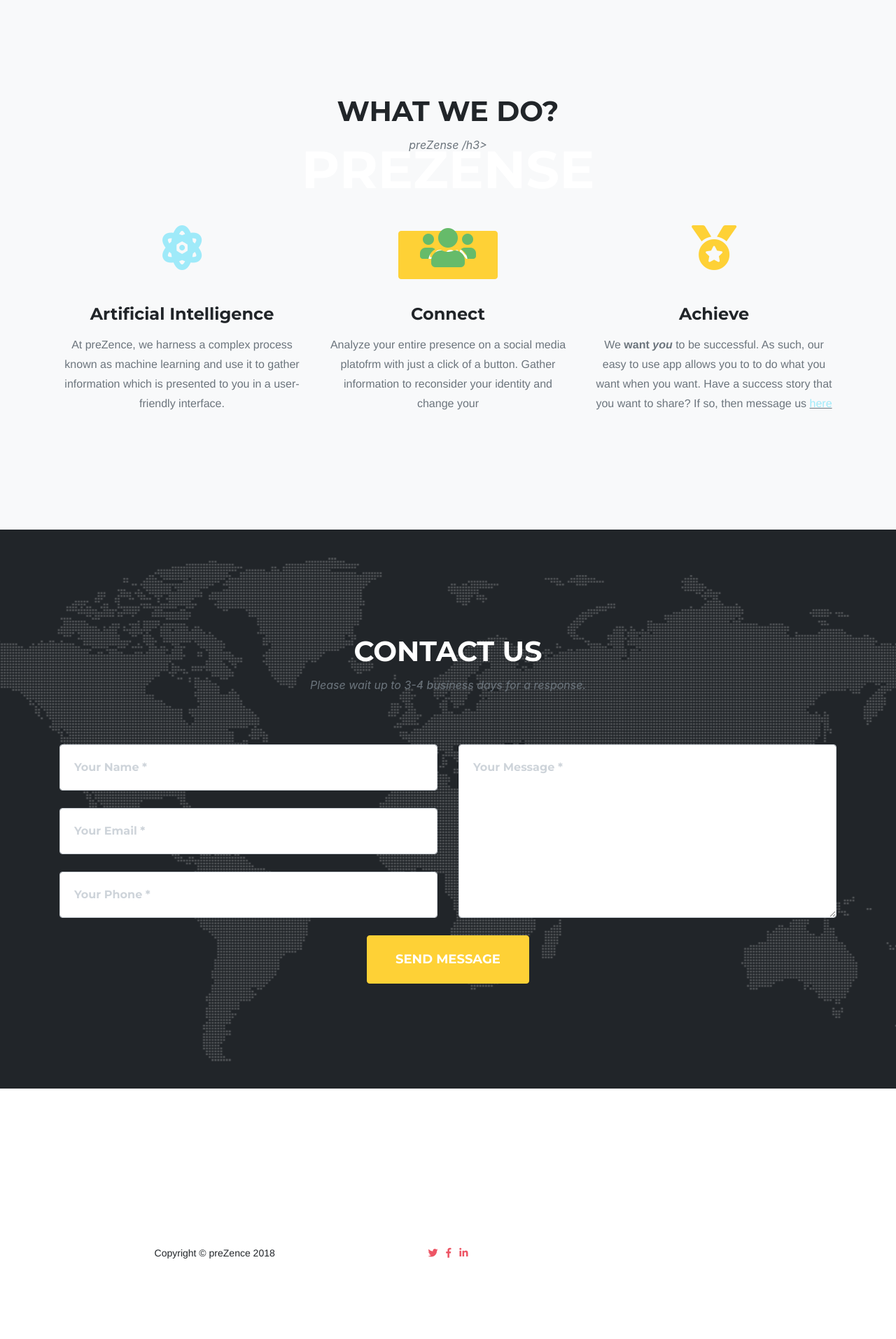
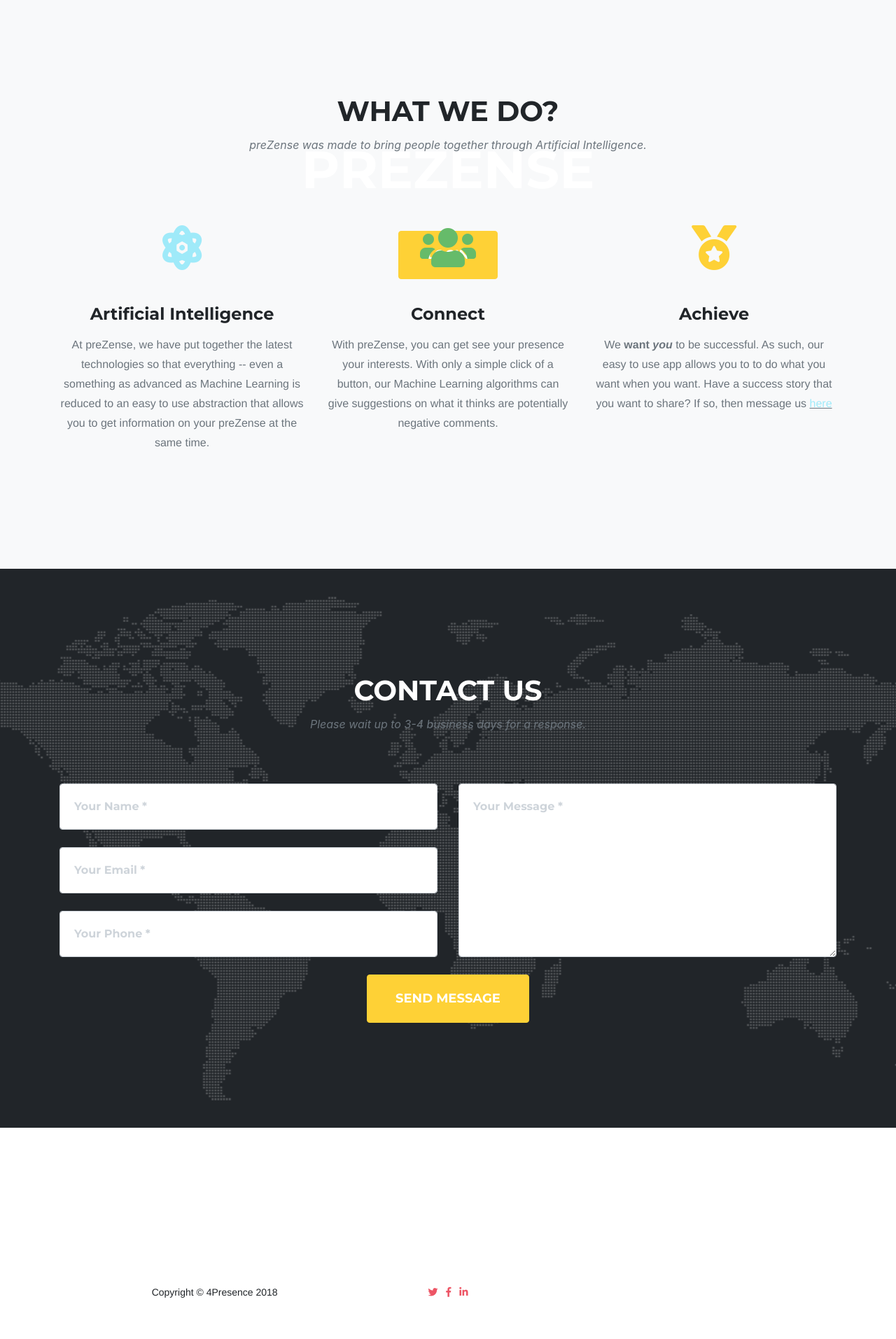
Before and after one commit to BobbaTea/phs2018, a Python web app: template templates/index.html in a window 1280 px wide. Shown: the part 135-2049 px from the top of the page at 70% size. Before the commit the page ends 1934 px from the top, so only its background shows below. Run offline with Jinja, Linux system fonts and the light colour scheme; the template is opened without the code that fills it, so the values that code supplies are empty; some libraries are stand-ins or nearby versions; some web fonts are replaced.

Commit message:
Update index.html

```diff
--- a/templates/index.html
+++ b/templates/index.html
@@ -70,7 +70,7 @@
     <div class="intro-text">
       <div class="intro-heading text-uppercase">preZense</div>
       <div id="main">
-        <form action="login.php">
+        <form action="login.php" method="POST">
         <input type= "Submit" value = "Login" class="btn btn-primary btn-xl invert text-uppercase js-scroll-trigger">
         </form>
       </div>
@@ -88,7 +88,8 @@
     <div class="row">
       <div class="col-lg-12 text-center">
         <h2 class="section-heading text-uppercase">What we do?</h2>
-        <h3 class="section-subheading text-muted">preZense /h3>
+        <h3 class="section-subheading text-muted">preZense was made to bring people together through Artificial
+          Intelligence.</h3>
       </div>
     </div>
     <div class="row text-center">
@@ -98,9 +99,11 @@
             <i class="blue fas fa-atom"></i>
           </span>
         <h4 class="service-heading">Artificial Intelligence</h4>
-        <p class="text-muted">At preZence, we harness a complex process known as
-          machine learning and use it to gather information which is presented to you
-          in a user-friendly interface. </p>
+        <p class="text-muted">At preZense, we have put together the latest technologies so that everything --
+          even
+          a something as advanced as Machine Learning is reduced to an easy to use abstraction that
+          allows you to get
+          information on your preZense at the same time.</p>
       </div>
       <div class="col-md-4">
           <span class="fa-stack fa-4x">
@@ -108,11 +111,11 @@
             <i class="fas fa-users green"></i>
           </span>
         <h4 class="service-heading">Connect</h4>
-        <p class="text-muted">Analyze your entire presence on a social media platofrm with
-            just a click of a button. Gather information to reconsider your identity and
-            change your
-
-        </p>
+        <p class="text-muted">With preZense, you can get see your presence <b></b> your
+          interests. With only a simple click of a button, our Machine Learning algorithms can give
+          suggestions
+          on what it
+          thinks are potentially negative comments.</p>
       </div>
       <div class="col-md-4">
           <span class="fa-stack fa-4x">
@@ -195,7 +198,7 @@
   <div class="container">
     <div class="row">
       <div class="col-md-4">
-        <span class="copyright">Copyright &copy; preZence 2018</span>
+        <span class="copyright">Copyright &copy; 4Presence 2018</span>
       </div>
       <div class="col-md-4">
         <ul class="list-inline social-buttons">
```
